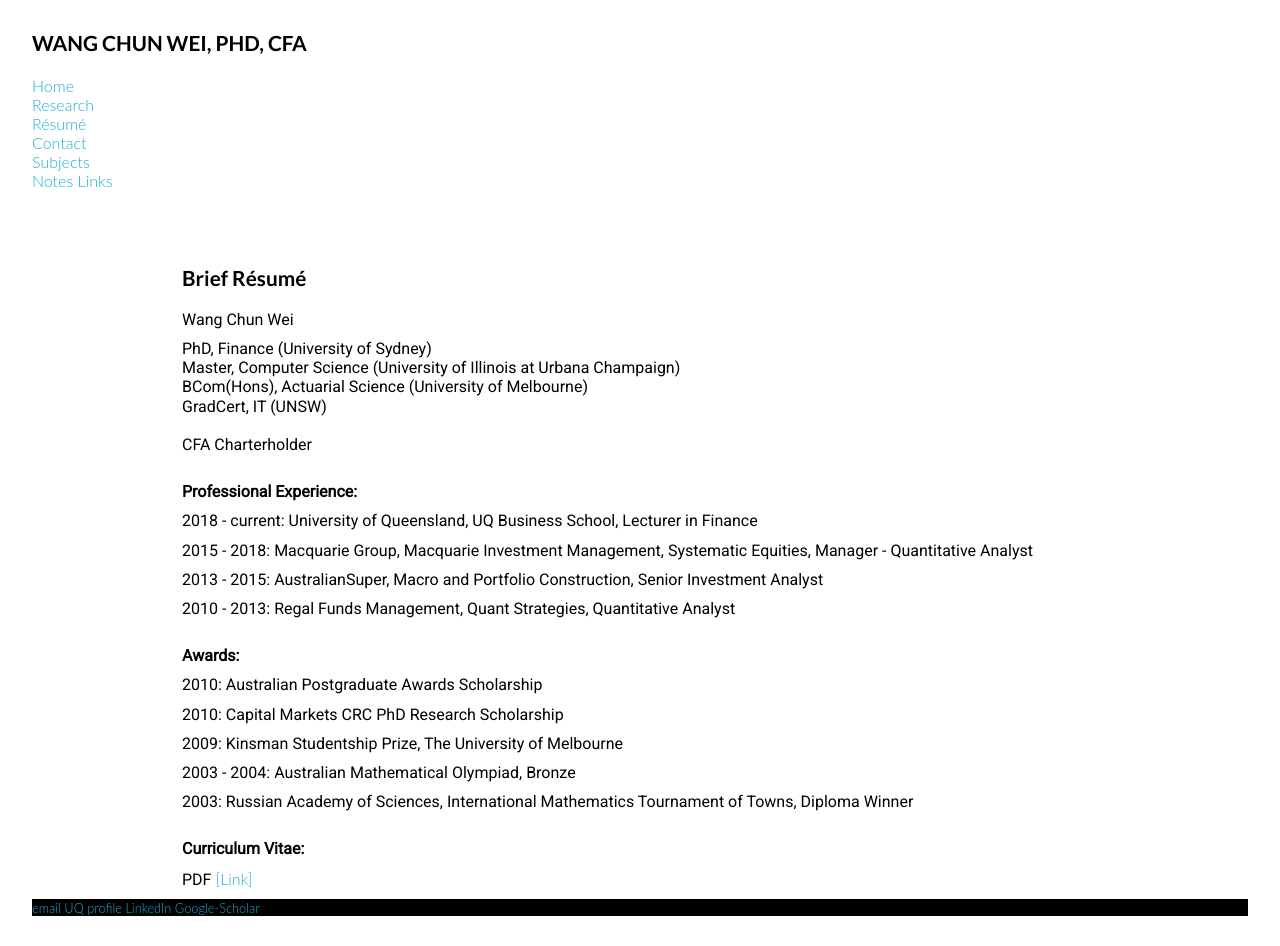
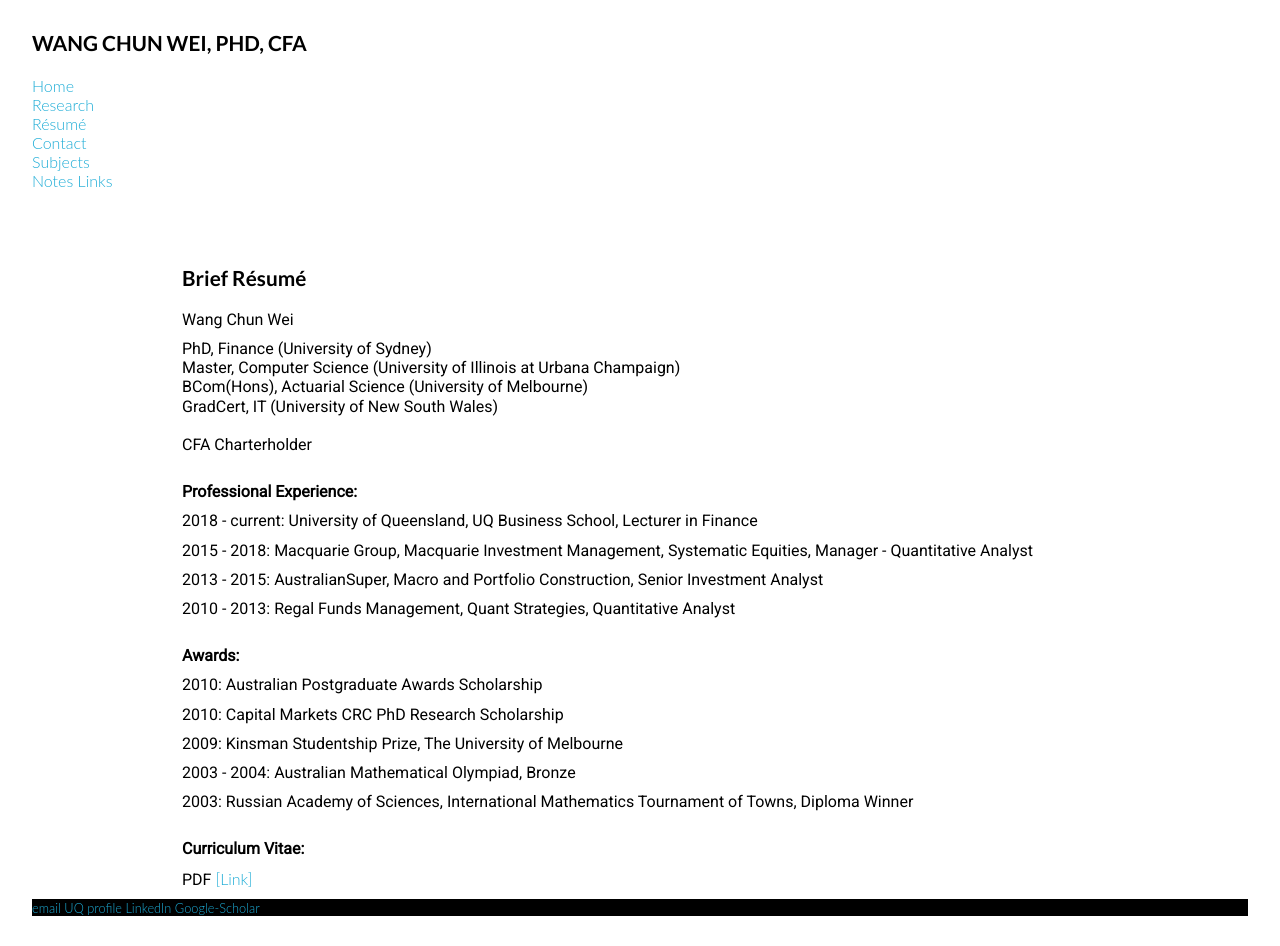
Before and after one commit to weiwangchun/weiwangchun.github.io, a Jekyll site: the page built from cv/index.html, in a window 1280 px wide. Built offline with Jekyll 4.4.1, drawn with Linux system fonts in a browser that asks for light colours.

Commit message:
Update index.html

```diff
--- a/cv/index.html
+++ b/cv/index.html
@@ -15,7 +15,7 @@ title: Resume
 	<p class = "smaller"> PhD, Finance (University of Sydney) <br />
 		Master, Computer Science (University of Illinois at Urbana Champaign) <br />
 		BCom(Hons), Actuarial Science (University of Melbourne) <br />
-		GradCert, IT (UNSW) <br /> <br/>
+		GradCert, IT (University of New South Wales) <br /> <br/>
    	CFA Charterholder </p>
 
 <br>
```
